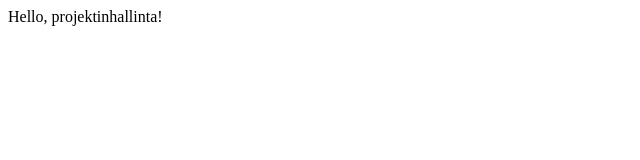
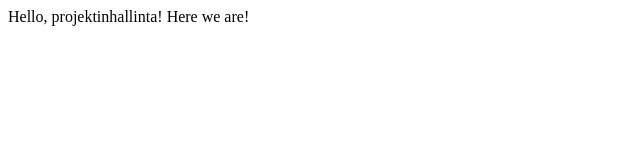
Before and after one commit to EMnid/perusteet_versionhallinta, a plain HTML site: page index.html in a window 1280 px wide. Shown: the full height of the page, 0-640 px from the left. Drawn offline with Linux system fonts and the light colour scheme.

Commit message:
Added first content

```diff
--- a/index.html
+++ b/index.html
@@ -8,6 +8,7 @@
 <body>
 
 Hello, projektinhallinta!
+Here we are!
 
 </body>
 </html>
```
